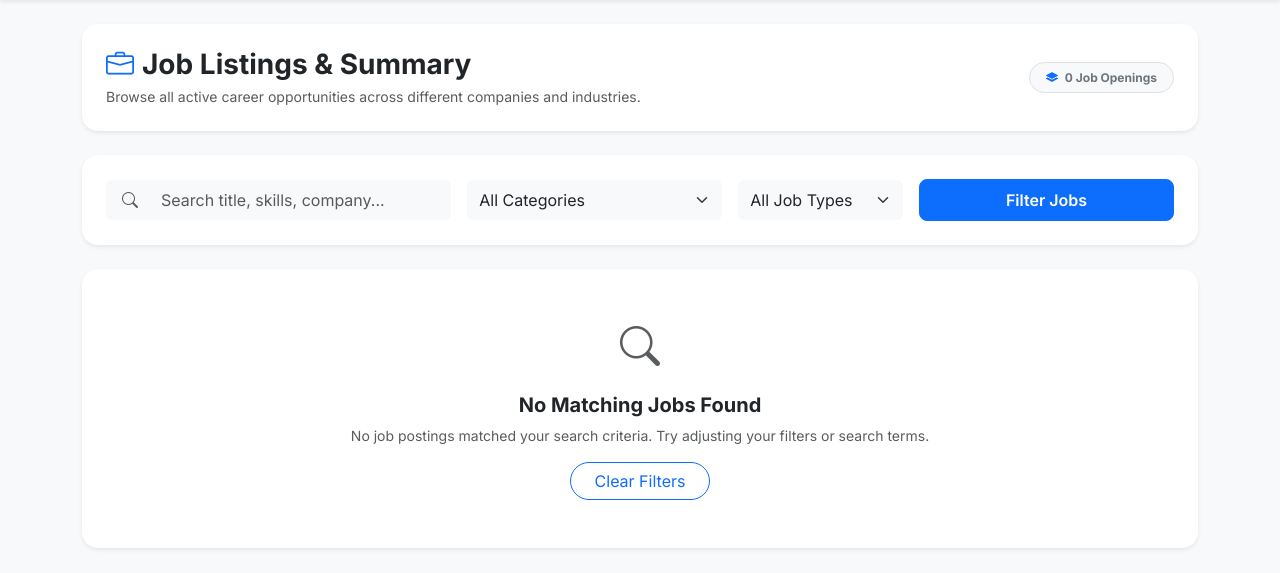
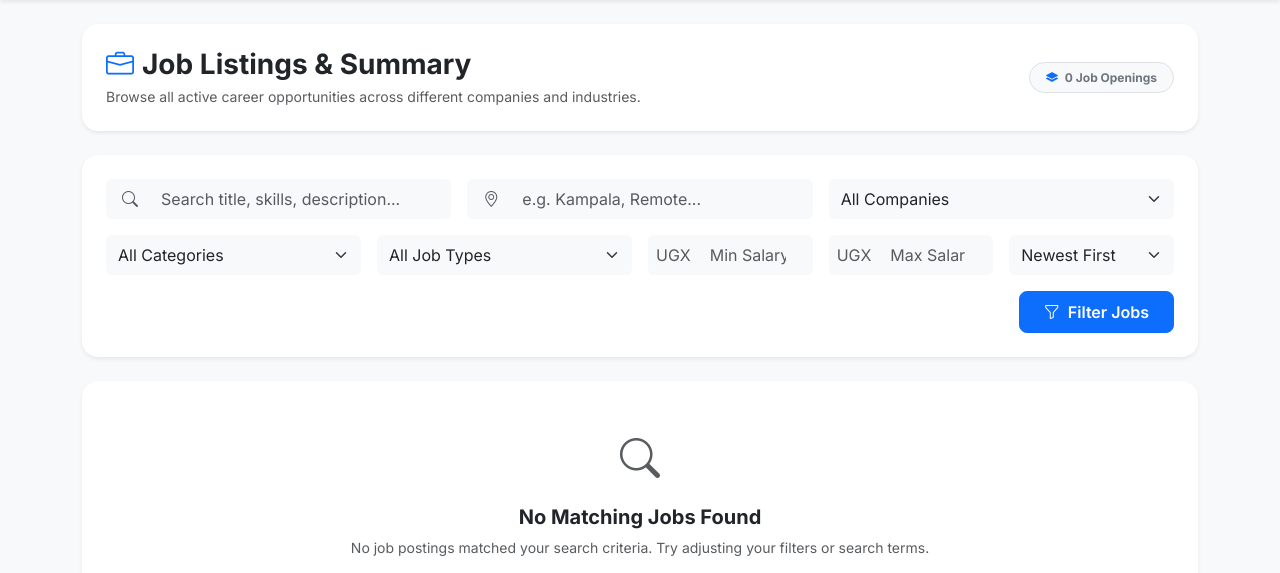
Before and after one commit to edinah12/GroupH-day-job-recommendation-engine, a Django app: page /jobs/ in a window 1280 px wide. Shown: the part 56-629 px from the top of the page. Run offline with Django 5.2, Linux system fonts and the light colour scheme; data that the repository does not hold is empty.

Commit message:
Search and Filter including the required view changes

```diff
--- a/recommender/forms/__init__.py
+++ b/recommender/forms/__init__.py
@@ -1,3 +1,3 @@
 from .auth import StyledAuthenticationForm, UserRegistrationForm
 from .profile import ProfileForm, RecruiterProfileForm
-from .jobs import JobForm, JobApplicationForm
+from .jobs import JobForm, JobApplicationForm, JobSearchForm
--- a/recommender/forms/jobs.py
+++ b/recommender/forms/jobs.py
@@ -1,5 +1,89 @@
 from django import forms
 from recommender.models import Job, Company, JobCategory, Application
+
+
+class JobSearchForm(forms.Form):
+    """
+    Handles the "Search & Filtering" controls on the public job listings page.
+
+    Every field is optional (required=False) since this form is bound to
+    GET parameters and any subset of filters may be supplied. Validation
+    here keeps bad/garbage input (e.g. a non-numeric salary) from ever
+    reaching the database query in the view.
+    """
+
+    SORT_CHOICES = [
+        ("-posted_at", "Newest First"),
+        ("posted_at", "Oldest First"),
+        ("-salary", "Salary: High to Low"),
+        ("salary", "Salary: Low to High"),
+        ("deadline", "Deadline: Soonest First"),
+    ]
+
+    search = forms.CharField(
+        required=False,
+        label="Keyword",
+        widget=forms.TextInput(attrs={"placeholder": "Search title, skills, description..."}),
+    )
+    location = forms.CharField(
+        required=False,
+        label="Location",
+        widget=forms.TextInput(attrs={"placeholder": "e.g. Kampala, Remote..."}),
+    )
+    company = forms.ModelChoiceField(
+        required=False,
+        label="Company",
+        queryset=Company.objects.order_by("name"),
+        empty_label="All Companies",
+    )
+    category = forms.ModelChoiceField(
+        required=False,
+        label="Category",
+        queryset=JobCategory.objects.order_by("name"),
+        empty_label="All Categories",
+    )
+    job_type = forms.ChoiceField(
+        required=False,
+        label="Job Type",
+        choices=[("", "All Job Types")] + list(Job.JOB_TYPES),
+    )
+    min_salary = forms.DecimalField(
+        required=False,
+        label="Min Pay",
+        min_value=0,
+        widget=forms.NumberInput(attrs={"placeholder": "Min Salary"}),
+    )
+    max_salary = forms.DecimalField(
+        required=False,
+        label="Max Pay",
+        min_value=0,
+        widget=forms.NumberInput(attrs={"placeholder": "Max Salary"}),
+    )
+    sort = forms.ChoiceField(
+        required=False,
+        label="Sort By",
+        choices=SORT_CHOICES,
+    )
+
+    def __init__(self, *args, **kwargs):
+        super().__init__(*args, **kwargs)
+        for field in self.fields.values():
+            existing = field.widget.attrs.get("class", "")
+            base_class = "form-select" if isinstance(field.widget, forms.Select) else "form-control"
+            field.widget.attrs["class"] = f"{existing} {base_class} border-0 bg-light py-2".strip()
+
+    def clean(self):
+        cleaned_data = super().clean()
+        min_salary = cleaned_data.get("min_salary")
+        max_salary = cleaned_data.get("max_salary")
+
+        if min_salary is not None and max_salary is not None and min_salary > max_salary:
+            # Swap silently rather than erroring out, so users get sane
+            # results even if they enter the range backwards.
+            cleaned_data["min_salary"], cleaned_data["max_salary"] = max_salary, min_salary
+
+        return cleaned_data
+
 
 
 class JobForm(forms.ModelForm):
--- a/recommender/templates/jobs/list.html
+++ b/recommender/templates/jobs/list.html
@@ -30,35 +30,62 @@
             <div class="col-md-4">
                 <div class="input-group">
                     <span class="input-group-text bg-light border-0 text-muted ps-3"><i class="bi bi-search"></i></span>
-                    <input type="text" name="search" class="form-control border-0 bg-light py-2" placeholder="Search title, skills, company..." value="{{ search_query|default:'' }}">
+                    {{ search_form.search }}
                 </div>
             </div>
 
+            <div class="col-md-4">
+                <div class="input-group">
+                    <span class="input-group-text bg-light border-0 text-muted ps-3"><i class="bi bi-geo-alt"></i></span>
+                    {{ search_form.location }}
+                </div>
+            </div>
+
+            <div class="col-md-4">
+                {{ search_form.company }}
+            </div>
+
             <div class="col-md-3">
-                <select name="category" class="form-select border-0 bg-light py-2">
-                    <option value="">All Categories</option>
-                    {% for cat in categories %}
-                    <option value="{{ cat.id }}" {% if selected_category == cat.id|stringformat:"s" %}selected{% endif %}>{{ cat.name }}</option>
-                    {% endfor %}
-                </select>
+                {{ search_form.category }}
+            </div>
+
+            <div class="col-md-3">
+                {{ search_form.job_type }}
             </div>
 
             <div class="col-md-2">
-                <select name="job_type" class="form-select border-0 bg-light py-2">
-                    <option value="">All Job Types</option>
-                    {% for jt in job_types %}
-                    <option value="{{ jt }}" {% if selected_job_type == jt %}selected{% endif %}>{{ jt }}</option>
-                    {% endfor %}
-                </select>
+                <div class="input-group">
+                    <span class="input-group-text bg-light border-0 text-muted px-2">UGX</span>
+                    {{ search_form.min_salary }}
+                </div>
             </div>
 
-            <div class="col-md-3 d-flex gap-2">
-                <button type="submit" class="btn btn-primary rounded-3 px-4 fw-semibold w-100 py-2">
-                    Filter Jobs
+            <div class="col-md-2">
+                <div class="input-group">
+                    <span class="input-group-text bg-light border-0 text-muted px-2">UGX</span>
+                    {{ search_form.max_salary }}
+                </div>
+            </div>
+
+            <div class="col-md-2">
+                {{ search_form.sort }}
+            </div>
+
+            {% if search_form.errors %}
+            <div class="col-12">
+                <div class="alert alert-warning py-2 px-3 mb-0 small">
+                    Please correct the highlighted filter values below and try again.
+                </div>
+            </div>
+            {% endif %}
+
+            <div class="col-12 d-flex gap-2 justify-content-end">
+                <button type="submit" class="btn btn-primary rounded-3 px-4 fw-semibold py-2">
+                    <i class="bi bi-funnel me-1"></i> Filter Jobs
                 </button>
-                {% if search_query or selected_category or selected_job_type or location_query %}
+                {% if active_filters %}
                 <a href="{% url 'job_list' %}" class="btn btn-outline-secondary rounded-3 px-3 py-2 text-nowrap" title="Reset Filters">
-                    <i class="bi bi-x-lg"></i>
+                    <i class="bi bi-x-lg me-1"></i> Reset
                 </a>
                 {% endif %}
             </div>
--- a/recommender/views/jobs.py
+++ b/recommender/views/jobs.py
@@ -4,51 +4,85 @@ from django.db.models import Q
 from django.shortcuts import render, get_object_or_404, redirect
 
 from recommender.decorators import recruiter_required, seeker_required
-from recommender.forms import JobForm, JobApplicationForm
+from recommender.forms import JobForm, JobApplicationForm, JobSearchForm
 from recommender.models import Job, Application, JobCategory
 from recommender.utils import get_user_profile
 
 
 def job_list(request):
-    search_query = request.GET.get("search", "").strip()
-    category_id = request.GET.get("category", "").strip()
-    job_type = request.GET.get("job_type", "").strip()
-    location_query = request.GET.get("location", "").strip()
+    """
+    Public job listings page with Search & Filtering.
+
+    Supports refining results by keyword, location, pay (salary range),
+    job type, category and company - all combinable at once - plus
+    sorting. This view is independent of the recommendation engine
+    (recommender.recommendations.services); it never touches match
+    scores and only narrows down the plain Job queryset.
+    """
+    search_form = JobSearchForm(request.GET or None)
 
     jobs = Job.objects.select_related("company", "category").order_by("-posted_at")
 
-    if search_query:
-        jobs = jobs.filter(
-            Q(title__icontains=search_query) |
-            Q(company__name__icontains=search_query) |
-            Q(description__icontains=search_query) |
-            Q(required_skills__icontains=search_query)
-        )
+    # search_form.is_valid() also runs even with an empty query dict
+    # (all fields are optional), so this safely handles a fresh page load.
+    if search_form.is_valid():
+        data = search_form.cleaned_data
 
-    if category_id and category_id.isdigit():
-        jobs = jobs.filter(category_id=int(category_id))
+        search_query = (data.get("search") or "").strip()
+        if search_query:
+            jobs = jobs.filter(
+                Q(title__icontains=search_query)
+                | Q(company__name__icontains=search_query)
+                | Q(description__icontains=search_query)
+                | Q(requirements__icontains=search_query)
+                | Q(required_skills__icontains=search_query)
+            )
 
-    if job_type:
-        jobs = jobs.filter(job_type=job_type)
+        location_query = (data.get("location") or "").strip()
+        if location_query:
+            jobs = jobs.filter(location__icontains=location_query)
 
-    if location_query:
-        jobs = jobs.filter(location__icontains=location_query)
+        company = data.get("company")
+        if company:
+            jobs = jobs.filter(company=company)
 
-    categories = JobCategory.objects.all()
-    job_types = [jt[0] for jt in Job.JOB_TYPES]
+        category = data.get("category")
+        if category:
+            jobs = jobs.filter(category=category)
+
+        job_type = data.get("job_type")
+        if job_type:
+            jobs = jobs.filter(job_type=job_type)
+
+        min_salary = data.get("min_salary")
+        if min_salary is not None:
+            jobs = jobs.filter(salary__gte=min_salary)
+
+        max_salary = data.get("max_salary")
+        if max_salary is not None:
+            jobs = jobs.filter(salary__lte=max_salary)
+
+        sort_by = data.get("sort") or "-posted_at"
+        jobs = jobs.order_by(sort_by)
 
     return render(
         request,
         "jobs/list.html",
         {
             "jobs": jobs,
-            "categories": categories,
-            "job_types": job_types,
-            "search_query": search_query,
-            "selected_category": category_id,
-            "selected_job_type": job_type,
-            "location_query": location_query,
+            "search_form": search_form,
+            "active_filters": _has_active_filters(search_form),
         },
+    )
+
+
+def _has_active_filters(search_form: JobSearchForm) -> bool:
+    """True if the user has applied any search/filter criteria at all."""
+    if not search_form.is_bound:
+        return False
+    return any(
+        (search_form.data.get(name) or "").strip()
+        for name in search_form.fields
     )
 
 
```
